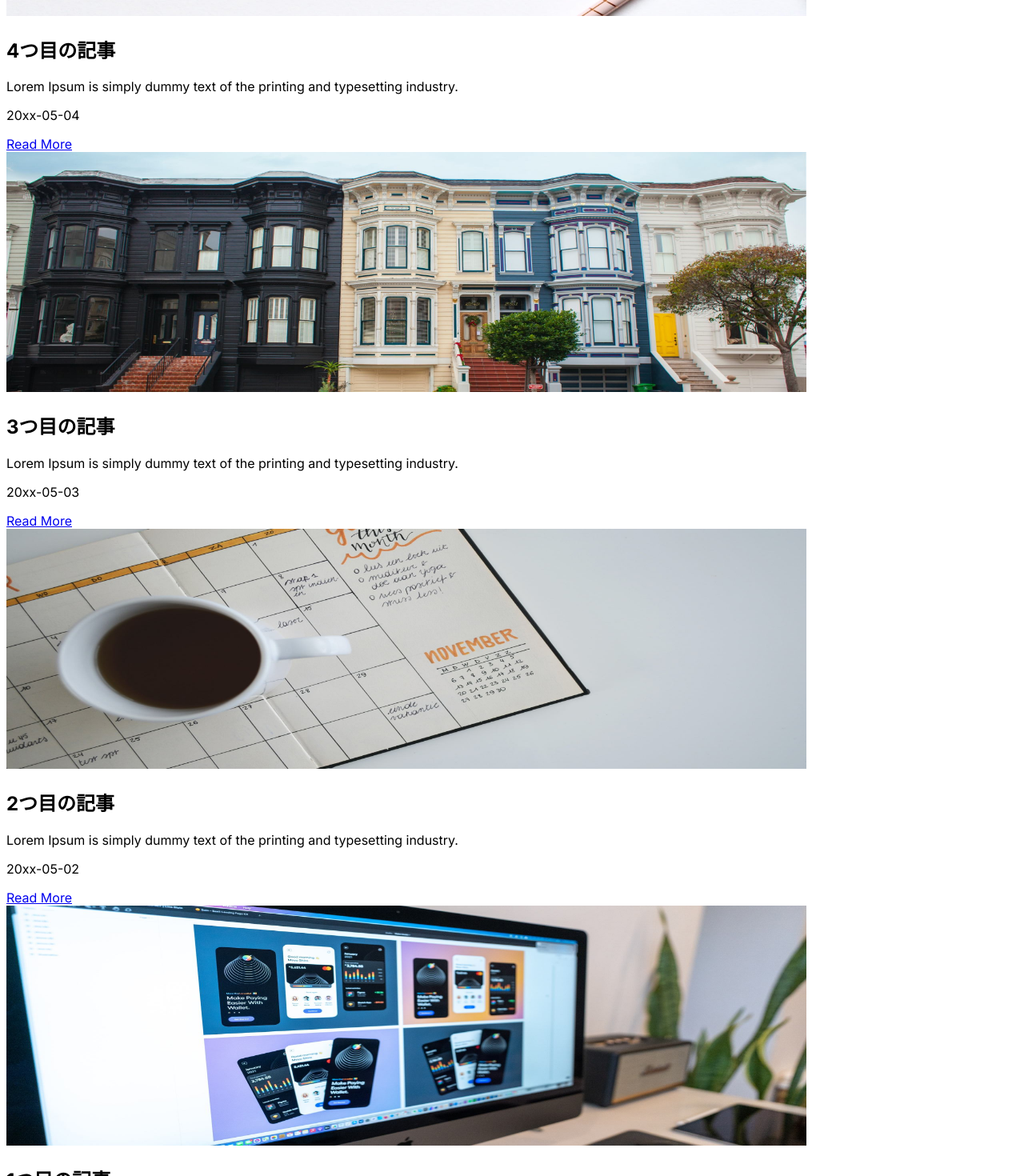
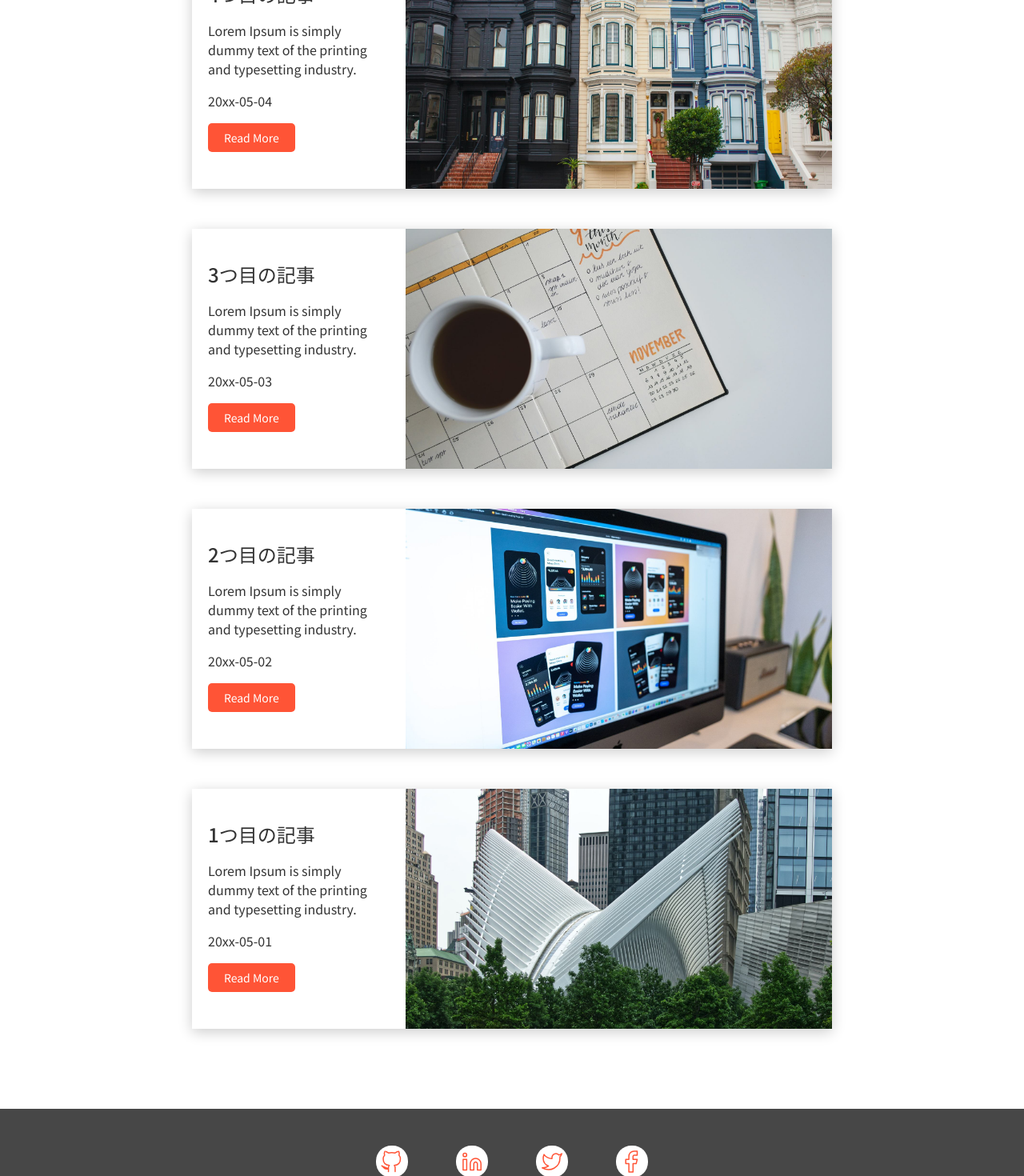
Before and after one commit to Yut8853/next-blog-sample, a Next.js app: page /blog in a window 1280 px wide. Shown: the part 980-2450 px from the top of the page at 80% size. Built offline with nearby package versions, Linux system fonts and the light colour scheme.

Commit message:
css設置

```diff
--- a/app/blog/page.js
+++ b/app/blog/page.js
@@ -30,22 +30,24 @@ const Blog = async() => {
   const { blogs } = await getAllBlogs();
   console.log(blogs);
   return (
-    <div>
+    <div className='wrapper'>
+      <div className='container'>
       <h1>Blog</h1>
 
         {blogs.map((blog,index) =>
-          <>
-            <div key={index}>
+          <div key={index} className='blogCard'>
+            <div className='cardContainer'>
               <h2>{blog.frontmatter.title}</h2>
               <p>{blog.frontmatter.excerpt}</p>
               <p>{blog.frontmatter.date}</p>
               <Link href={`/blog/${blog.slug}`}>Read More</Link>
             </div>
-            <div>
+            <div className='blogImg'>
               <Image src={blog.frontmatter.image} alt="hero" height={300} width={1000} quality={90} priority={true}/>
             </div>
-          </>
+          </div>
         )}
+      </div>
     </div>
   )
 }
--- a/app/components/footer.js
+++ b/app/components/footer.js
@@ -5,16 +5,16 @@ const Footer = () => {
         <footer>
             <div>
                 <a href="https://www.facebook.com" target="_blank">
-                    <img src="../../public/images/github.svg" alt="github" />
+                    <img src="/images/github.svg" alt="github" />
                 </a>
                 <a href="https://www.facebook.com" target="_blank">
-                    <img src="../../public/images/linkedin.svg" alt="github" />
+                    <img src="/images/linkedin.svg" alt="github" />
                 </a>
                 <a href="https://www.facebook.com" target="_blank">
-                    <img src="../../public/images/twitter.svg" alt="github" />
+                    <img src="/images/twitter.svg" alt="github" />
                 </a>
                 <a href="https://www.facebook.com" target="_blank">
-                    <img src="../../public/images/facebook.svg" alt="github" />
+                    <img src="/images/facebook.svg" alt="github" />
                 </a>
                 <hr />
                 <Link href="/">Home</Link>
--- a/app/components/header.js
+++ b/app/components/header.js
@@ -5,12 +5,11 @@ import logoImage from '../../public/images/logo.png';
 const Header = () => {
     return (
         <header>
-            <div>
+            <div className='container'>
+                <div>
                 <Link href="/">
                     <Image src={logoImage} alt="logo" />
                 </Link>
-            </div>
-            <nav>
                 <ul>
                     <li>
                         <Link href="/">Home</Link>
@@ -22,7 +21,9 @@ const Header = () => {
                         <Link href="/contact">Contact</Link>
                     </li>
                 </ul>
-            </nav>
+
+                </div>
+            </div>
         </header>
     )
 }
--- a/app/layout.js
+++ b/app/layout.js
@@ -1,16 +1,25 @@
-import { Inter } from "next/font/google";
+import Header from './components/header';
+import Footer from './components/footer';
 
-const inter = Inter({ subsets: ["latin"] });
+import './styles/all.css'
+import './styles/blog.css'
+import './styles/common.css'
+import './styles/contact.css'
+import './styles/index.css'
+import './styles/singleBlog.css'
 
-export const metadata = {
-  title: "Create Next App",
-  description: "Generated by create next app",
-};
-
-export default function RootLayout({ children }) {
+const RootLayout = ({ children }) => {
   return (
     <html lang="en">
-      <body className={inter.className}>{children}</body>
+      <body>
+        <Header />
+        <main>
+          {children}
+        </main>
+        <Footer />
+      </body>
     </html>
-  );
+  )
 }
+
+export default RootLayout;
```
Also changed, not shown: app/blog/[slug]/page.js (+9 -6 lines), app/contact/page.js (+4 -4 lines), app/page.js (+12 -10 lines).
